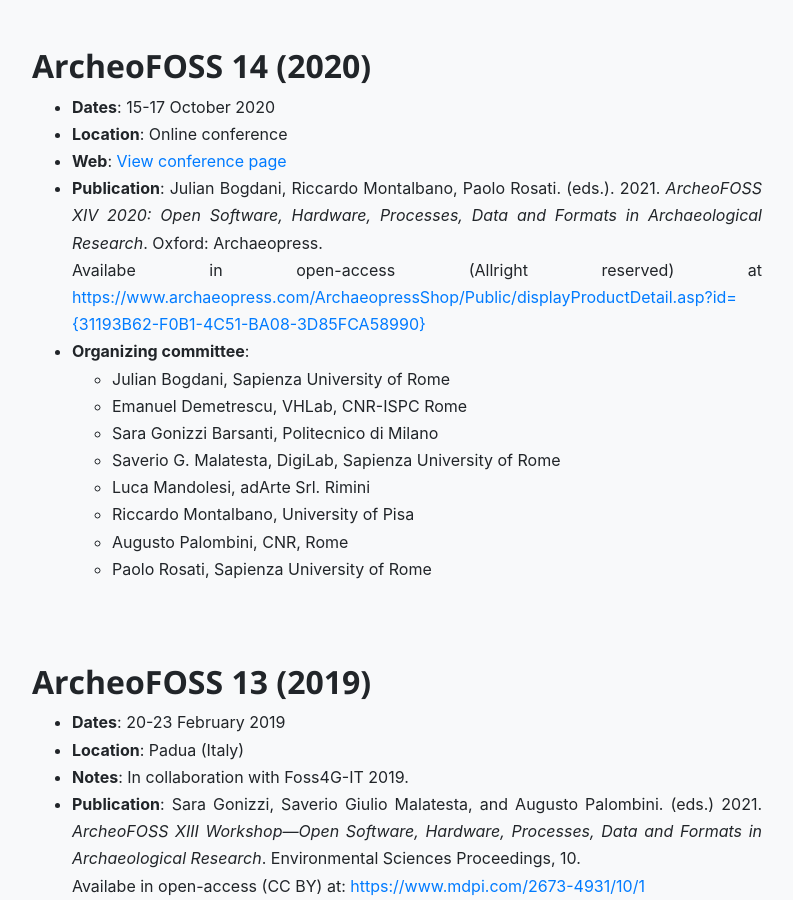
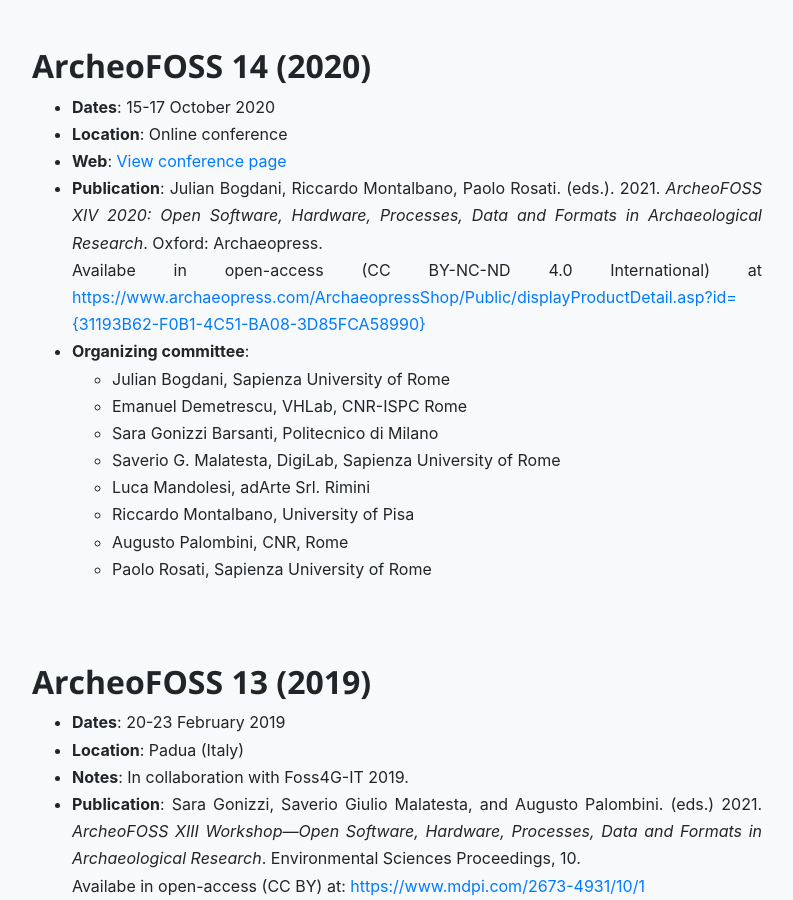
Before and after one commit to archeofoss/archeofoss, a Jekyll site: the page built from previous-editions.md, in a window 1280 px wide and 900 px high, scrolled down 815 px. Shown: the whole window, without its empty margins (243-1036 px from the left). Built offline with Jekyll 4.4.1, drawn with Linux system fonts in a browser that asks for light colours; nearby versions of some CDN libraries; some of the changed text lies outside the part shown.

Commit message:
Fixed publication licenses.

```diff
--- a/previous-editions.md
+++ b/previous-editions.md
@@ -22,7 +22,7 @@
 - **Location**: Online conference
 - **Web**: [View conference page](./2020)
 - **Publication**: Julian Bogdani, Riccardo Montalbano, Paolo Rosati. (eds.). 2021. _ArcheoFOSS XIV 2020: Open Software, Hardware, Processes, Data and Formats in Archaeological Research_. Oxford: Archaeopress.
-Availabe in open-access (Allright reserved) at [https://www.archaeopress.com/ArchaeopressShop/Public/displayProductDetail.asp?id={31193B62-F0B1-4C51-BA08-3D85FCA58990}](https://www.archaeopress.com/ArchaeopressShop/Public/displayProductDetail.asp?id={31193B62-F0B1-4C51-BA08-3D85FCA58990})
+Availabe in open-access (CC BY-NC-ND 4.0 International) at [https://www.archaeopress.com/ArchaeopressShop/Public/displayProductDetail.asp?id={31193B62-F0B1-4C51-BA08-3D85FCA58990}](https://www.archaeopress.com/ArchaeopressShop/Public/displayProductDetail.asp?id={31193B62-F0B1-4C51-BA08-3D85FCA58990})
 - **Organizing committee**:
   - Julian Bogdani, Sapienza University of Rome
   - Emanuel Demetrescu, VHLab, CNR-ISPC Rome
@@ -182,7 +182,7 @@
 - **Location**: Siena Univerity (Siena, Italy)
 - **Notes**: In collaboration with  CAA – Computer Applications in Archaeology 2015.
 - **Publication**: Stefano Campana, Roberto Scopigno, Gabriella Carpentiero and Marianna Cirillo. (eds.). 2016. _CAA2015. Keep The Revolution Going. Proceedings of the 43rd Annual Conference on Computer Applications and Quantitative Methods in Archaeology_. Oxford. Archaeopress.
-Availabe in open-access (Allright reserved) at [https://archaeopress.com/ArchaeopressShop/Public/displayProductDetail.asp?id=%7B27710CAF-069B-43D3-A53B-4BB1A293F456%7D](https://archaeopress.com/ArchaeopressShop/Public/displayProductDetail.asp?id=%7B27710CAF-069B-43D3-A53B-4BB1A293F456%7D)
+Availabe in open-access (All rights reserved) at [https://archaeopress.com/ArchaeopressShop/Public/displayProductDetail.asp?id=%7B27710CAF-069B-43D3-A53B-4BB1A293F456%7D](https://archaeopress.com/ArchaeopressShop/Public/displayProductDetail.asp?id=%7B27710CAF-069B-43D3-A53B-4BB1A293F456%7D)
 
 ## ArcheoFOSS 9 (2014)
 - **Dates**: 19 - 20 June 2014
@@ -239,7 +239,7 @@
 - **Dates**: 18 - 19 June 2013
 - **Location**: University of Catania (Catania, Italy)
 - **Publication**: Filippo Stanco and Giovanni Gallo. (eds). 2016. _ArcheoFOSS VIII. Free, libre and open source software e open format nei processi di ricerca archeologica: VIII Edizione Catania 2013_. Oxford. Archaeopress.
-Availabe in open-access (Allright reserved) at [http://www.archaeopress.com/ArchaeopressShop/Public/download.asp?id={14C6CFBD-3371-4DF0-8971-D4ABC24E661E}](http://www.archaeopress.com/ArchaeopressShop/Public/download.asp?id={14C6CFBD-3371-4DF0-8971-D4ABC24E661E})
+Availabe in open-access (All rights reserved) at [http://www.archaeopress.com/ArchaeopressShop/Public/download.asp?id={14C6CFBD-3371-4DF0-8971-D4ABC24E661E}](http://www.archaeopress.com/ArchaeopressShop/Public/download.asp?id={14C6CFBD-3371-4DF0-8971-D4ABC24E661E})
 - **Scientific committee**:
   - Germana Barone (Università di Catania)
   - Sebastiano Battiato (Università di Catania)
@@ -363,7 +363,7 @@
 - **Location**: University of Padova (Padova, Italy)
 - **Notes**: The workshop was sponsored by Regione Veneto, Pronvincia di Padova, Comune di Padova, ISCUM - Istituto per la Storia della Cultura Materiale, Associazione Nazionale Archeologi, Associazione per il Software Libero, Associazione Italiana per l'Informazione Geografica Libera - GFOSS.it, Università degli Studi di Genova, Istituto Internazionale di Studi Liguri, Confederazione Italiana Archeologi, Italian Linux Society
 - **Publication**: Denis Francisci, Luca Bezzi, Piergiovanna Grossi and Damiano Lotto. (eds). 2012. _ArcheoFOSS III. Open Source, Free Software e Open Format nei processi di ricerca archeologica : atti del III Workshop (Padova, 8-9 maggio 2008)_. Roma. Quasar.
-Availabe in open-access (Allright reserved) at [http://paduaresearch.cab.unipd.it/5278/](http://paduaresearch.cab.unipd.it/5278/)
+Availabe in open-access (CC BY) at [http://paduaresearch.cab.unipd.it/5278/](http://paduaresearch.cab.unipd.it/5278/)
 - **Scientific committee**:
   - Damiano Lotto (Università di Padova)
   - Denis Francisci (Università di Padova)
```
